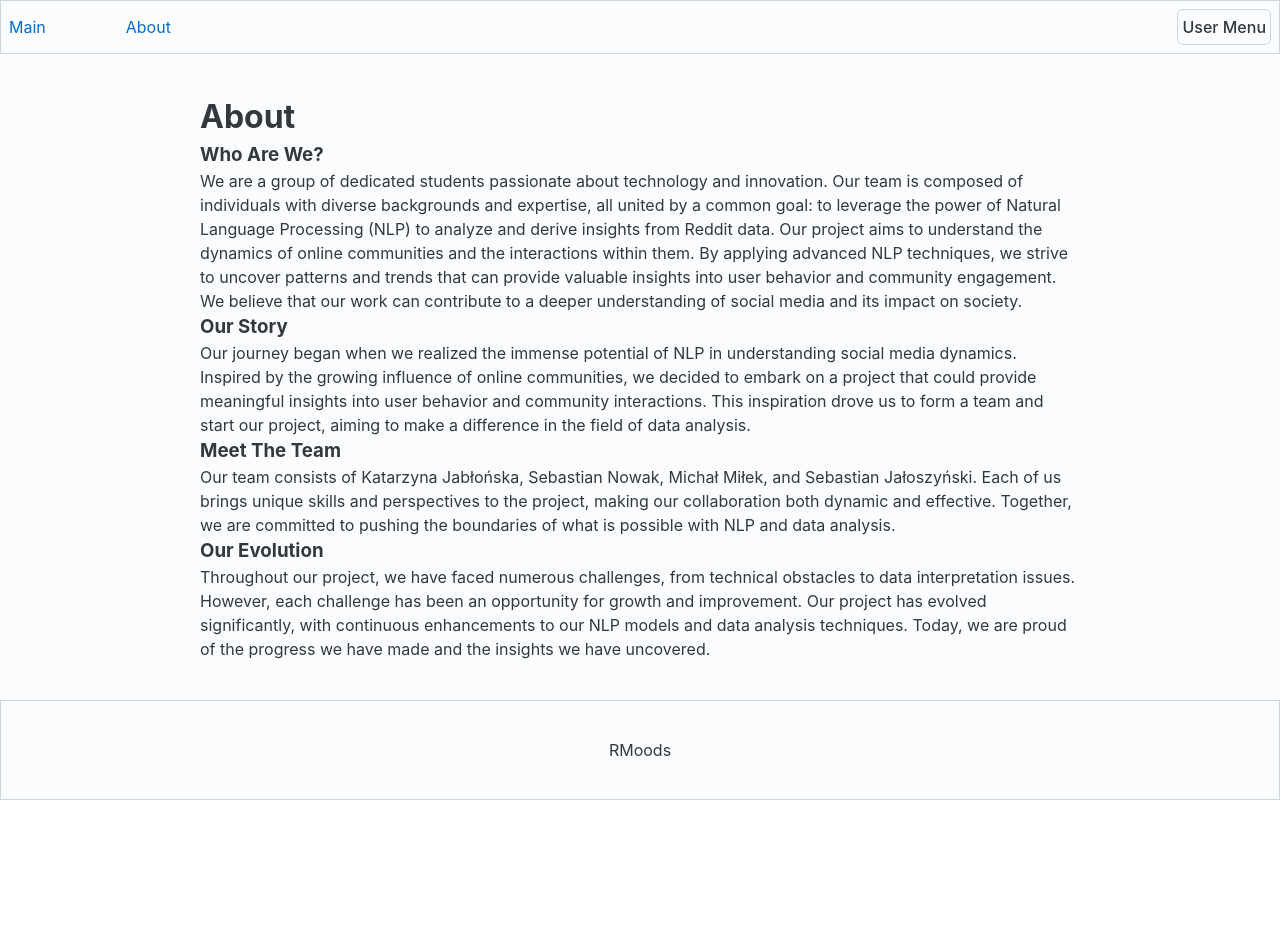
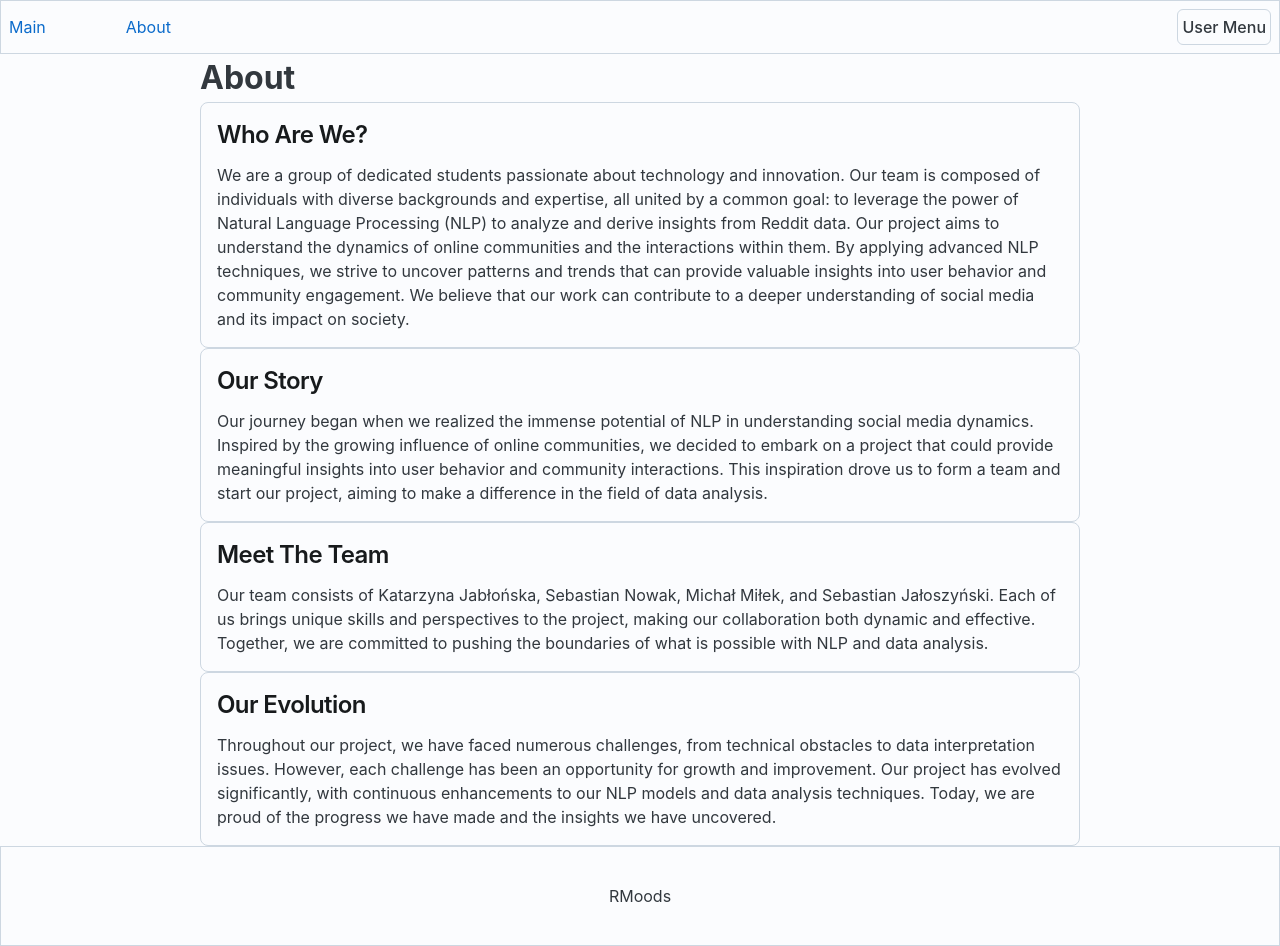
Before and after one commit to RMoodsTeam/RMoods, a Next.js app in the folder frontend/: page /about in a window 1280 px wide. Before the commit the page ends 800 px from the top, so only its background shows below. Built offline with nearby package versions, Linux system fonts and the light colour scheme.

Commit message:
Transition /about to JoyUI

```diff
--- a/frontend/app/about/Section.tsx
+++ b/frontend/app/about/Section.tsx
@@ -1,4 +1,5 @@
-import React from 'react'
+import { Card, Typography } from "@mui/joy";
+import React from "react";
 
 /**
  * Section component, used to display a section with a title and content.
@@ -7,19 +8,17 @@ import React from 'react'
  * @returns Element
  */
 interface SectionProps {
-    title: string
-    content: string
+  title: string;
+  content: string;
 }
 
 const Section: React.FC<SectionProps> = ({ title, content }) => {
-    return (
-        <div className='pt-10 flex flex-wrap items-center justify-between'>
-            <div className='w-full'>
-                <h3 className='text-xl font-semibold text-center mb-2'>{title}</h3>
-                <p className='text-left'>{content}</p>
-            </div>
-        </div>
-    )
-}
+  return (
+    <Card>
+      <Typography level="h3">{title}</Typography>
+      <p>{content}</p>
+    </Card>
+  );
+};
 
-export default Section
+export default Section;
--- a/frontend/app/about/page.tsx
+++ b/frontend/app/about/page.tsx
@@ -1,6 +1,6 @@
-import React from 'react'
-import Section from './Section'
-
+import React from "react";
+import Section from "./Section";
+import { Box } from "@mui/joy";
 
 /**
  * About page, contains information about the project and the team.
@@ -8,9 +8,8 @@ import Section from './Section'
  */
 const about = () => {
   return (
-        <>
-            <div className='pt-5'>
-                <h1 className='text-4xl font-bold text-center'>About</h1>
+    <Box>
+      <h1 className="text-4xl font-bold text-center">About</h1>
       <Section
         title="Who Are We?"
         content="We are a group of dedicated students passionate about technology and innovation. Our team is composed of individuals with
@@ -21,28 +20,27 @@ const about = () => {
                     understanding of social media and its impact on society."
       />
       <Section
-                    title='Our Story'
+        title="Our Story"
         content="Our journey began when we realized the immense potential of NLP in understanding social media dynamics.
                     Inspired by the growing influence of online communities, we decided to embark on a project that could provide
                     meaningful insights into user behavior and community interactions. This inspiration drove us to form a team
                     and start our project, aiming to make a difference in the field of data analysis."
       />
       <Section
-                    title='Meet The Team'
+        title="Meet The Team"
         content="Our team consists of Katarzyna Jabłońska, Sebastian Nowak, Michał Miłek, and Sebastian Jałoszyński.
                     Each of us brings unique skills and perspectives to the project, making our collaboration both dynamic and effective.
                     Together, we are committed to pushing the boundaries of what is possible with NLP and data analysis."
       />
       <Section
-                    title='Our Evolution'
+        title="Our Evolution"
         content="Throughout our project, we have faced numerous challenges, from technical obstacles to data interpretation issues.
                     However, each challenge has been an opportunity for growth and improvement. Our project has evolved significantly,
                     with continuous enhancements to our NLP models and data analysis techniques. Today, we are proud of the progress we have
                     made and the insights we have uncovered."
       />
-            </div>
-        </>
-    )
-}
+    </Box>
+  );
+};
 
-export default about
+export default about;
--- a/frontend/middleware.ts
+++ b/frontend/middleware.ts
@@ -10,7 +10,6 @@ export async function middleware(request: NextRequest) {
   const isPermitted = permittedDirs.some((p) => pathname.startsWith(p));
   // ***DO NOT CHANGE*** prevent rerouting NextJS assets like CSS
   if (isPermitted) {
-    console.info(`Pathname is ${pathname}, permitted directory.`)
     return NextResponse.next();
   }
 
```
Lines whose indentation alone changed are shown as unchanged.
